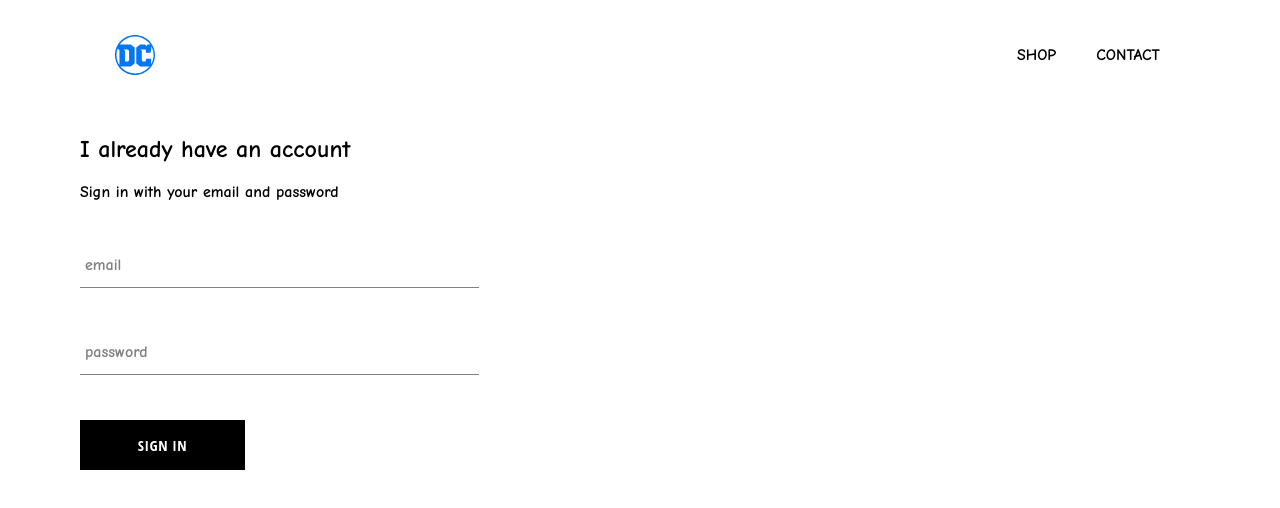
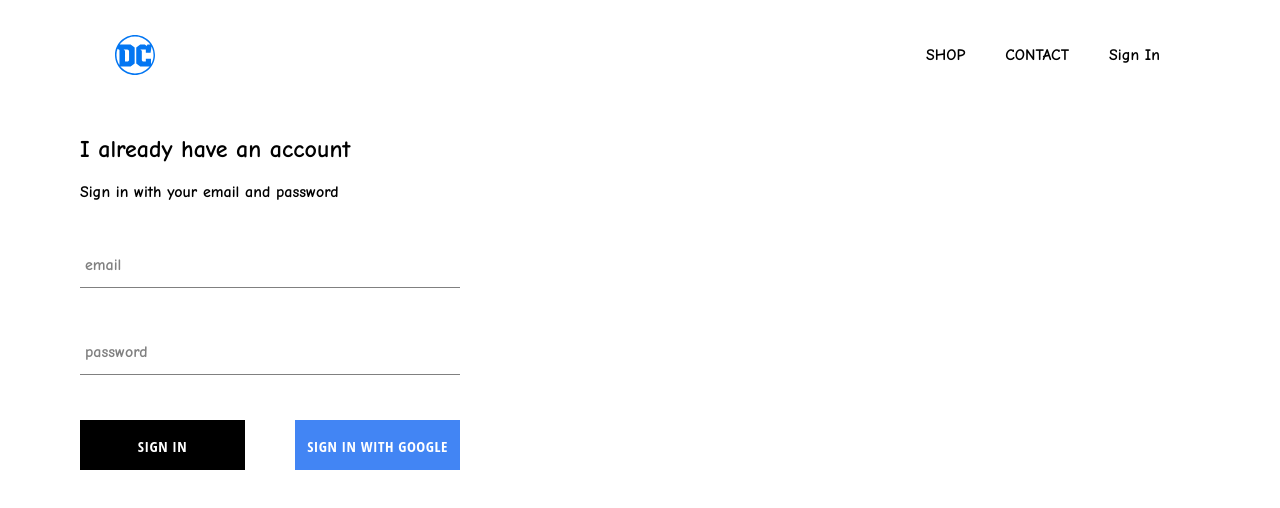
Before and after one commit to diogoson11/comics-shop, a React (Create React App) app: page /signin in a window 1280 px wide. Shown: the top 508 px of the page. Built offline with nearby package versions, Linux system fonts and the light colour scheme; no server answers.

Commit message:
Integrated Firebase into application, created sign in page

```diff
--- a/package.json
+++ b/package.json
@@ -6,6 +6,7 @@
     "@testing-library/jest-dom": "^5.11.4",
     "@testing-library/react": "^11.1.0",
     "@testing-library/user-event": "^12.1.10",
+    "firebase": "^9.2.0",
     "node-sass": "^6.0.1",
     "react": "^17.0.2",
     "react-dom": "^17.0.2",
--- a/src/App.css
+++ b/src/App.css
@@ -9,3 +9,7 @@
     text-decoration: none;
     color:black;
 }
+
+* {
+    box-sizing: border-box;
+}
--- a/src/App.js
+++ b/src/App.js
@@ -4,14 +4,36 @@
 import ShopPage from './pages/shop/shop.component';
 import Header from './components/header/header.component';
 import SignInAndSignOut from './pages/sign-in-and-sign-out/sign-in-and-sign-out.component';
+import {auth} from './firebase/firebase.utils';
+import React from 'react';
 
 
 
+class App extends React.Component{
+  constructor(){
+    super();
+    this.state = {
+      currentUser: null
+    }
+  }
 
-function App() {
+  unsubscribeFromAuth = null
+
+  componentDidMount() {
+    this.unsubscribeFromAuth= auth.onAuthStateChanged(user => {
+      this.setState({currentUser:user})
+      console.log(user);
+    })
+  }
+
+  componentWillUnmount(){
+    this.unsubscribeFromAuth();
+  }
+
+  render(){
     return (
       <div>
-    <Header />
+      <Header currentUser={this.state.currentUser}/>
       <Switch>
       <Route exact  path='/' component={Homepage}/>
       <Route path='/shop' component={ShopPage}/>
@@ -22,5 +44,6 @@
 
     );
   }
+}
 
 export default App;
--- a/src/components/custom-button/custom-button.component.jsx
+++ b/src/components/custom-button/custom-button.component.jsx
@@ -1,13 +1,14 @@
-import React from "react";
+import React from 'react';
+
 import './custom-button.styles.scss';
 
-const CustomButton = ({children, ...otherProps}) => (
-
-    <button className='custom-button' {...otherProps}>
-        {children}
-    </button>
-
-)
-
+const CustomButton = ({ children, isGoogleSignIn, ...otherProps }) => (
+  <button
+    className={`${isGoogleSignIn ? 'google-sign-in' : ''} custom-button`}
+    {...otherProps}
+  >
+    {children}
+  </button>
+);
 
 export default CustomButton;
--- a/src/components/custom-button/custom-button.styles.scss
+++ b/src/components/custom-button/custom-button.styles.scss
@@ -4,20 +4,29 @@
     height: 50px;
     letter-spacing: 0.5px;
     line-height: 50px;
-    padding: 0 35px;
+
     font-size: 15px;
     background-color: black;
     color: white;
     text-transform: uppercase;
     font-family: 'Open Sans Condensed';
     font-weight: bolder;
-    border:none;
-    cursor:pointer;
-
+    border: none;
+    cursor: pointer;
 
     &:hover {
-        background-color: white;
-        color:black;
-        border: 1px solid black;
+      background-color: white;
+      color: black;
+      border: 1px solid black;
     }
-}
+
+    &.google-sign-in {
+      background-color: #4285f4;
+      color: white;
+
+      &:hover {
+        background-color: #357ae8;
+        border: none;
+      }
+    }
+  }
--- a/src/components/header/header.component.jsx
+++ b/src/components/header/header.component.jsx
@@ -2,8 +2,8 @@
 import {Link } from "react-router-dom";
 import './header.styles.scss';
 import {ReactComponent as Logo} from '../../assets/DC_Comics_logo.svg';
-
-const Header = () => (
+import { auth } from "../../firebase/firebase.utils";
+const Header = ({currentUser}) => (
     <div className='header'>
         <Link className='logo-container' to="/">
             <Logo className='logo' />
@@ -15,6 +15,10 @@
             <Link to='/contact' className='option'>
               CONTACT
             </Link>
+          {
+            currentUser ? <div className='option' onClick={() => auth.signOut()}>Sign Out</div> :
+            <Link className='option' to='/signin'>Sign In</Link>
+          }
         </div>
     </div>
 )
--- a/src/components/header/header.styles.scss
+++ b/src/components/header/header.styles.scss
@@ -25,6 +25,7 @@
         margin: 0 20px;
         .option {
             margin: 0 20px;
+            cursor: pointer;
         }
     }
 
--- a/src/components/sign-in/sign-in.component.jsx
+++ b/src/components/sign-in/sign-in.component.jsx
@@ -1,60 +1,66 @@
-import React from "react";
-import CustomButton from "../custom-button/custom-button.component";
-import FormInput from "../form-input/form-input.component";
+import React from 'react';
+
+import FormInput from '../form-input/form-input.component';
+import CustomButton from '../custom-button/custom-button.component';
+
+import { signInWithGoogle } from '../../firebase/firebase.utils';
 
 import './sign-in.styles.scss';
 
-
 class SignIn extends React.Component {
-    constructor(props){
+  constructor(props) {
     super(props);
 
     this.state = {
-            email:'',
+      email: '',
       password: ''
-        }
+    };
   }
 
   handleSubmit = event => {
     event.preventDefault();
-        this.setState({email:'',password:''});
-    }
+
+    this.setState({ email: '', password: '' });
+  };
 
   handleChange = event => {
-        const {value,name} = event.target;
-        this.setState({[name]: value})
-    }
+    const { value, name } = event.target;
 
-    render(){
-        return(
+    this.setState({ [name]: value });
+  };
+
+  render() {
+    return (
       <div className='sign-in'>
         <h2>I already have an account</h2>
         <span>Sign in with your email and password</span>
+
         <form onSubmit={this.handleSubmit}>
           <FormInput
-                    name="email"
-                    type="email"
+            name='email'
+            type='email'
+            handleChange={this.handleChange}
             value={this.state.email}
-                    label="email"
+            label='email'
             required
+          />
+          <FormInput
+            name='password'
+            type='password'
+            value={this.state.password}
             handleChange={this.handleChange}
+            label='password'
+            required
           />
-
-                    <FormInput
-                    label="password"
-                    name="password"
-                    type="password"
-                    value={this.state.password}
-                    required
-                    handleChange={this.handleChange}
-                    />
-
-
-                    <CustomButton type="button">Sign In</CustomButton>
+          <div className='buttons'>
+            <CustomButton type='submit'> Sign in </CustomButton>
+            <CustomButton onClick={signInWithGoogle} isGoogleSignIn>
+              Sign in with Google
+            </CustomButton>
+          </div>
         </form>
       </div>
-        )
-
+    );
   }
 }
 
--- a/src/components/sign-in/sign-in.styles.scss
+++ b/src/components/sign-in/sign-in.styles.scss
@@ -1,5 +1,14 @@
 .sign-in {
-    width: 30vw;
+  width: 380px;
+  display: flex;
+  flex-direction: column;
+
+  .title {
+    margin: 10px 0;
+  }
+
+  .buttons {
     display: flex;
-    flex-direction: column;
+    justify-content: space-between;
   }
+}
--- /dev/null
+++ b/src/firebase/firebase.utils.js
@@ -0,0 +1,30 @@
+import firebase from 'firebase/compat/app';
+import 'firebase/compat/firestore';
+import 'firebase/compat/auth';
+
+
+
+const config = {
+    apiKey: "AIzaSyB7SuvlU6kdtYNFlSAPUjN7ahTssifbShw",
+    authDomain: "comics-shop-2ad49.firebaseapp.com",
+    projectId: "comics-shop-2ad49",
+    storageBucket: "comics-shop-2ad49.appspot.com",
+    messagingSenderId: "123435964204",
+    appId: "1:123435964204:web:ad74ef31f0fc8a78f33e89",
+    measurementId: "G-DL1D31F7F7"
+}
+
+
+firebase.initializeApp(config);
+
+
+export const auth = firebase.auth();
+export const firestore = firebase.firestore();
+
+const provider = new firebase.auth.GoogleAuthProvider();
+
+provider.setCustomParameters({prompt: 'select_account'});
+
+export const signInWithGoogle = () => auth.signInWithPopup(provider);
+
+export default firebase;
```
Also changed, not shown: 2 other files (tests, documents, lock files or other folders). Lines whose indentation alone changed are shown as unchanged.
